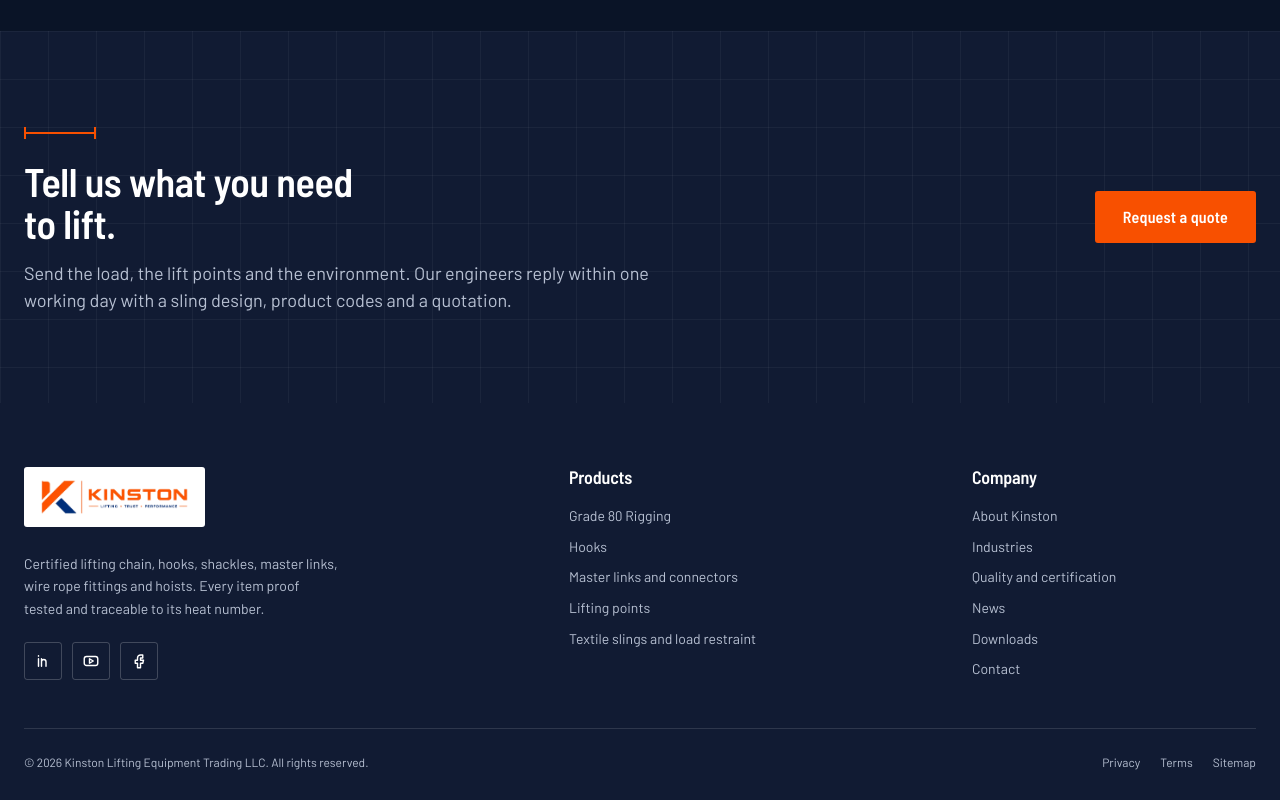
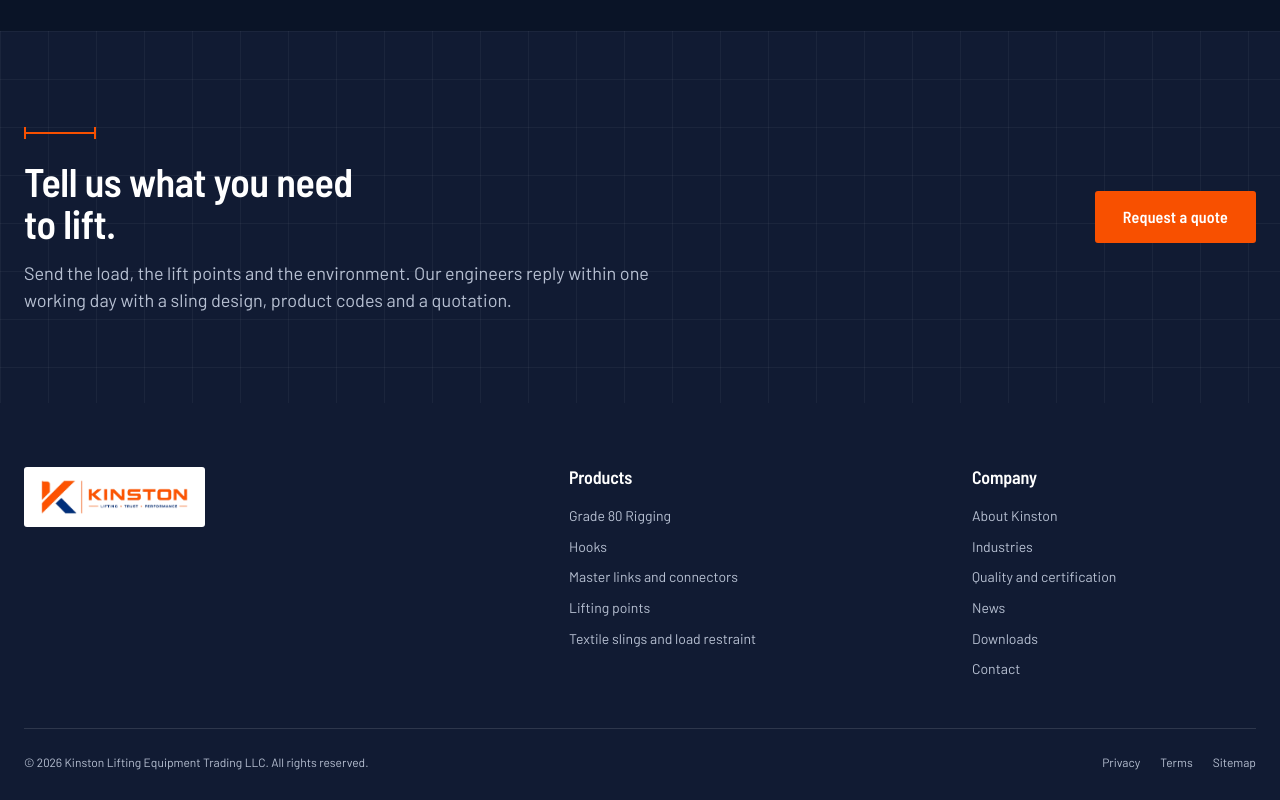
Before and after one commit to QuantumArc-Technologies/kinston-website, an Astro site: page / in a window 1280 px wide. Shown: the part 3006-3806 px from the top of the page. Built offline with nearby package versions, Linux system fonts and the light colour scheme; Astro itself is replaced by a stand-in of ours.

Commit message:
Remove footer description and social links

```diff
--- a/src/components/Footer.astro
+++ b/src/components/Footer.astro
@@ -1,7 +1,6 @@
 ---
 import { site } from '../data/site';
 import { allCategoriesWithCounts } from '../data/products';
-import Icon from './Icon.astro';
 const year = new Date().getFullYear();
 const categories = allCategoriesWithCounts();
 ---
@@ -12,12 +11,6 @@ const categories = allCategoriesWithCounts();
         <a href="/" class="logo-plate" aria-label={`${site.name} home`}>
           <img src="/brand/kinston-logo.png" alt="Kinston — Lifting · Trust · Performance" width="1380" height="334" loading="lazy" />
         </a>
-        <p class="brand-text">Certified lifting chain, hooks, shackles, master links, wire rope fittings and hoists. Every item proof tested and traceable to its heat number.</p>
-        <ul class="social">
-          <li><a href={site.social.linkedin} aria-label="Kinston on LinkedIn" rel="noopener" target="_blank"><Icon name="linkedin" /></a></li>
-          <li><a href={site.social.youtube} aria-label="Kinston on YouTube" rel="noopener" target="_blank"><Icon name="youtube" /></a></li>
-          <li><a href={site.social.facebook} aria-label="Kinston on Facebook" rel="noopener" target="_blank"><Icon name="facebook" /></a></li>
-        </ul>
       </div>
 
       <div class="col">
@@ -71,11 +64,6 @@ const categories = allCategoriesWithCounts();
   .footer-top { display: grid; grid-template-columns: 1.4fr 1fr 0.8fr; gap: 48px; padding-bottom: 48px; border-bottom: 1px solid rgba(255,255,255,.12); }
   .logo-plate { display: inline-block; background: var(--white); padding: 12px 16px; border-radius: var(--radius); }
   .logo-plate img { height: 36px; width: auto; }
-  .brand-text { margin-top: 20px; max-width: 40ch; line-height: 1.6; }
-  .social { display: flex; gap: 10px; margin-top: 22px; }
-  .social a { display: inline-flex; width: 38px; height: 38px; align-items: center; justify-content: center; border: 1px solid rgba(255,255,255,.2); border-radius: var(--radius); color: var(--white); transition: border-color .15s, background .15s; }
-  .social a:hover { border-color: var(--orange); background: var(--orange); }
-  .social :global(svg) { width: 18px; height: 18px; }
   .col h4 { color: var(--white); margin-bottom: 16px; font-size: var(--t-md); }
   .col li + li { margin-top: 9px; }
   .col a { color: #b7c0d2; transition: color .15s; }
```
